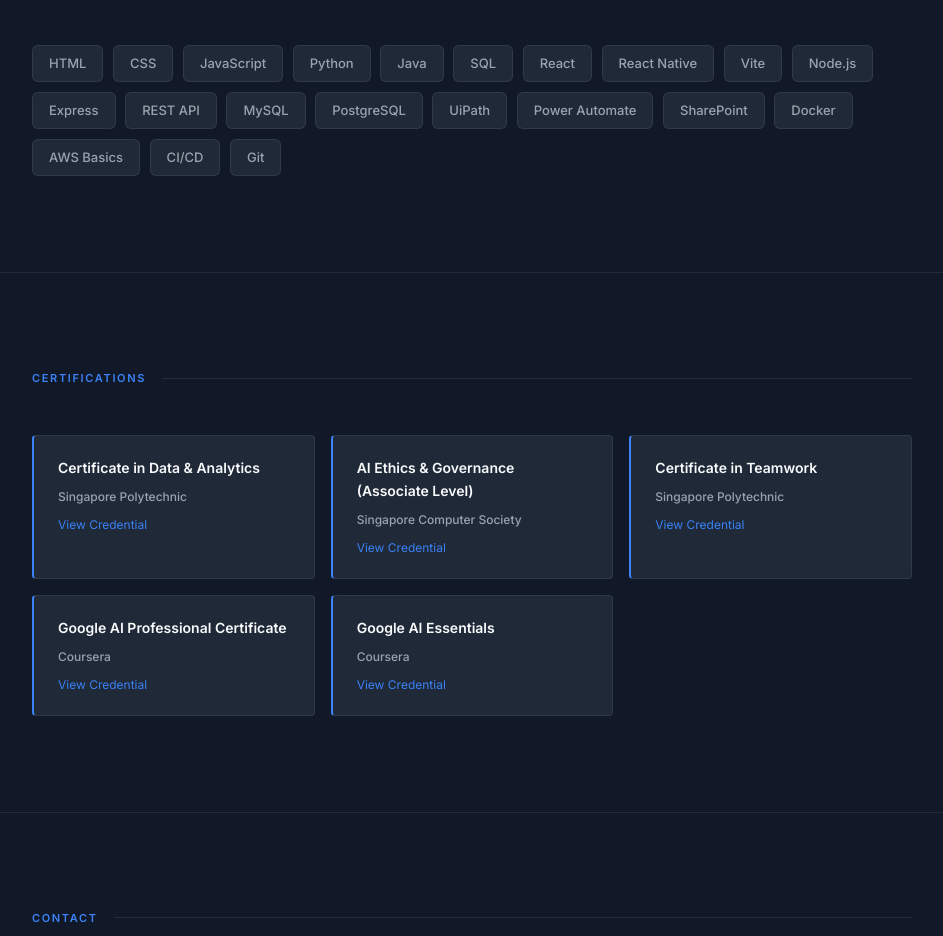
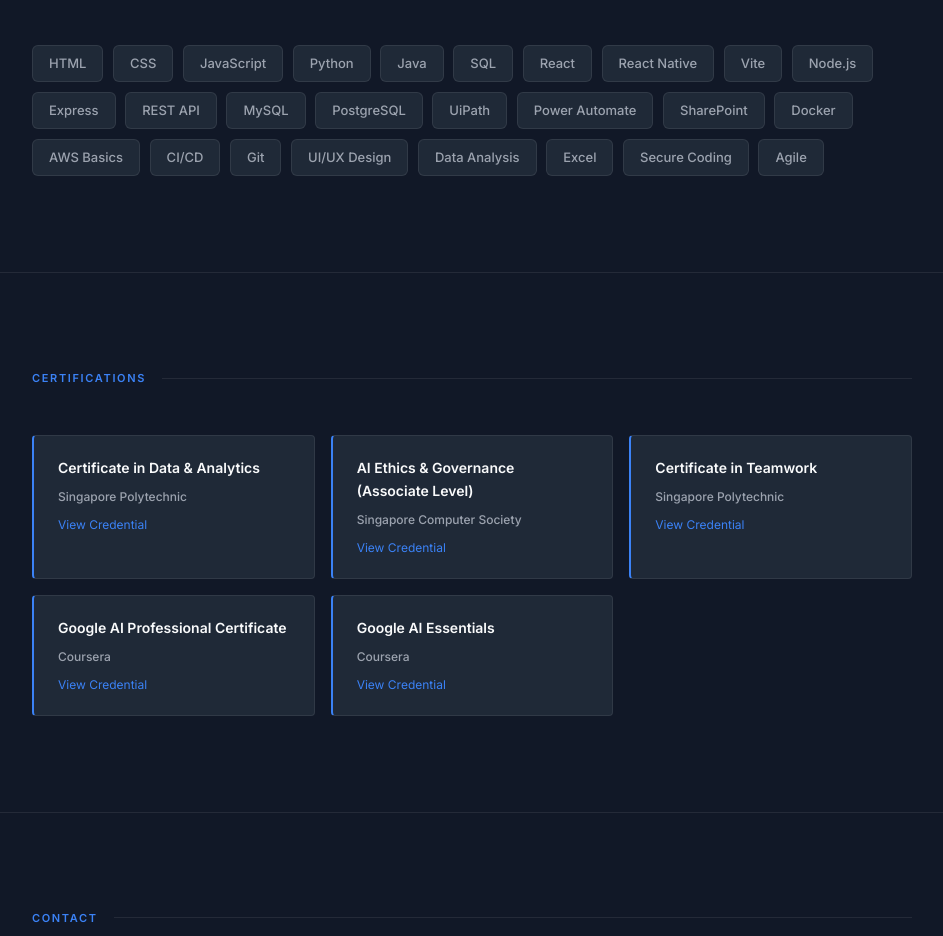
Before and after one commit to Htet-Myark/htet-portfolio-v2, a React (Vite) app: page / in a window 1280 px wide. Shown: the part 3640-4576 px from the top of the page, without its empty margins (168-1111 px from the left). Built offline with nearby package versions, Linux system fonts and the light colour scheme.

Commit message:
more skill added

```diff
--- a/src/components/Skills.jsx
+++ b/src/components/Skills.jsx
@@ -5,6 +5,7 @@
   'React', 'React Native', 'Vite', 'Node.js', 'Express', 'REST API',
   'MySQL', 'PostgreSQL', 'UiPath', 'Power Automate', 'SharePoint',
   'Docker', 'AWS Basics', 'CI/CD', 'Git',
+  'UI/UX Design', 'Data Analysis', 'Excel', 'Secure Coding', 'Agile',
 ]
 
 export default function Skills() {
```
